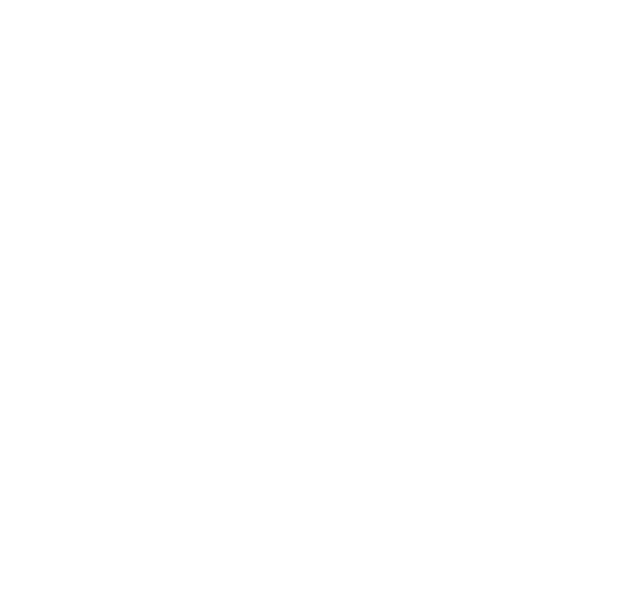
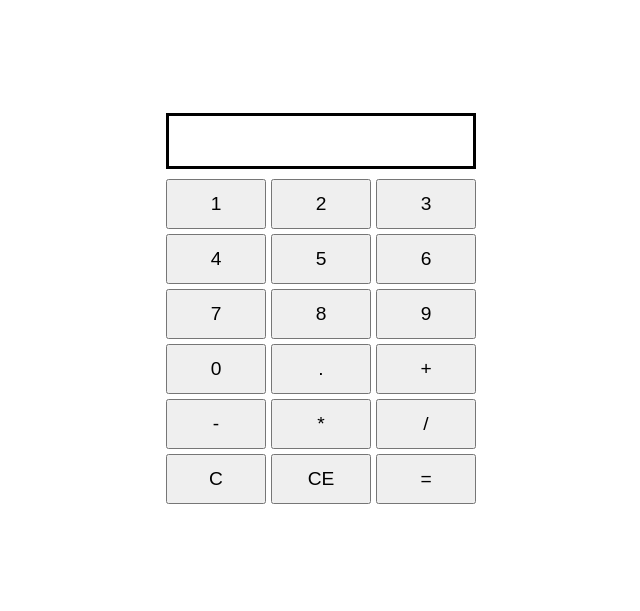
Before and after one commit to ladinofel/calculator, a plain HTML site: page index.html in a window 1280 px wide. Shown: the whole page, without its empty margins (319-959 px from the left). Drawn offline with Linux system fonts and the light colour scheme.

Commit message:
Add the basic html and css layout for the calculator

```diff
--- a/index.html
+++ b/index.html
@@ -4,9 +4,36 @@
     <meta charset="UTF-8">
     <meta http-equiv="X-UA-Compatible" content="IE=edge">
     <meta name="viewport" content="width=device-width, initial-scale=1.0">
+    <link rel="stylesheet" href="./styles.css">
     <title>Calculator Project</title>
 </head>
 <body>
+  <div class="main-container">
+    <div class="calculator-container">
+      <div class="display">
+      </div>
+      <div class="button-grid">
+        <button class="grid-item">1</button>
+        <button class="grid-item">2</button>
+        <button class="grid-item">3</button>
+        <button class="grid-item">4</button>
+        <button class="grid-item">5</button>
+        <button class="grid-item">6</button>
+        <button class="grid-item">7</button>
+        <button class="grid-item">8</button>
+        <button class="grid-item">9</button>
+        <button class="grid-item">0</button>
+        <button class="grid-item">.</button>
+        <button class="grid-item">+</button>
+        <button class="grid-item">-</button>
+        <button class="grid-item">*</button>
+        <button class="grid-item">/</button>
+        <button class="grid-item">C</button>
+        <button class="grid-item">CE</button>
+        <button class="grid-item">=</button>
+      </div>
+    </div>
+  </div>
 
 <script src="./script.js"></script>
 
--- a/styles.css
+++ b/styles.css
@@ -0,0 +1,23 @@
+.main-container {
+  display: flex;
+  justify-content: center;
+  align-items: center;
+  min-height: 600px;
+}
+
+.display {
+  min-height: 50px;
+  border-style: solid;
+  margin-bottom: 10px;
+}
+.button-grid {
+  display: grid;
+  grid-template-columns: auto auto auto;
+  gap: 5px;
+}
+
+button {
+  min-width: 100px;
+  min-height: 50px;
+  font-size: larger;
+}
```
